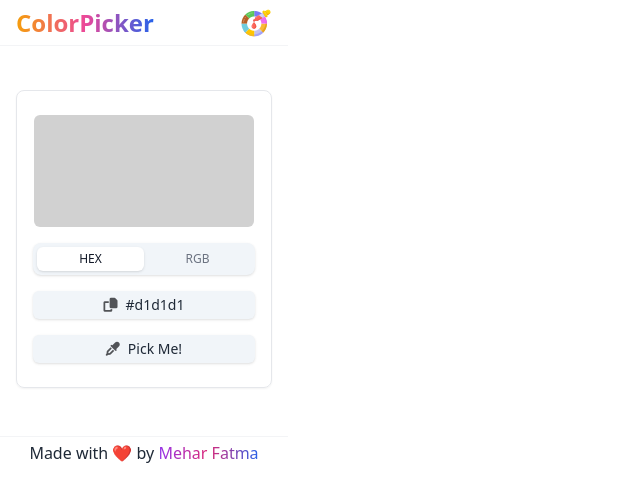
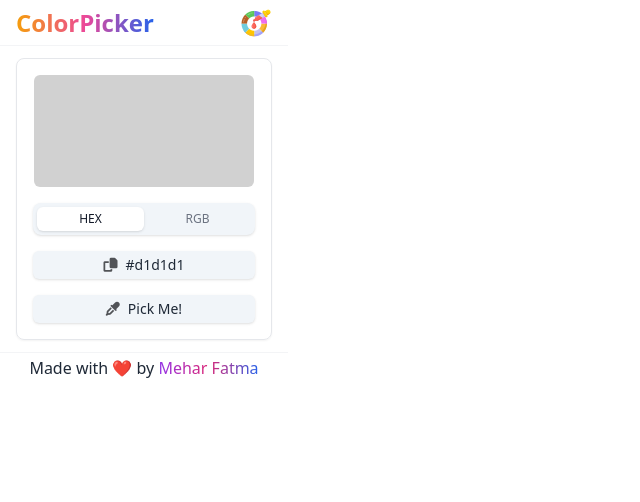
Before and after one commit to itsmeharfatma/ColorPicker-Extension, a React (Create React App) app: page / in a window 1280 px wide. Shown: the top 502 px of the page, without its empty margins (0-640 px from the left). Built offline with nearby package versions, Linux system fonts and the light colour scheme.

Commit message:
minor UI changes

```diff
--- a/src/App.js
+++ b/src/App.js
@@ -4,13 +4,13 @@ import Header from "./components/header";
 
 function App() {
   return (
-    <main className="w-72 h-[370px] text-center">
+    <main className="relative w-72 h-96 text-center">
       <Header />
       <hr className="h-px bg-gray-100 border-0" />
 
       <ColorPicker />
 
-      <hr className="h-px mb-0.5 bg-gray-100 border-0" />
+      <hr className="h-px bg-gray-100 border-0" />
       <Footer />
     </main>
   );
--- a/src/components/colorPicker.js
+++ b/src/components/colorPicker.js
@@ -26,7 +26,7 @@ const ColorPicker = () => {
   };
 
   return (
-    <div className="flex flex-col space-y-4 border border-gray-200 rounded-lg shadow-sm justify-center px-4 py-6 mt-11 mb-12 mx-4">
+    <div className="flex flex-col space-y-4 border border-gray-200 rounded-lg shadow-sm justify-center p-4 my-3 mx-4">
       <div
         className="w-[220px] h-28 rounded-md mx-auto"
         style={{ background: color }}
--- a/src/components/footer.js
+++ b/src/components/footer.js
@@ -1,8 +1,8 @@
 
 const Footer = () => {
     return (
-        <div className="text-[#1f2937] mt-1">
-            <div className="justify-center">
+        <div className="text-[#1f2937] mt-1 absolute bottom-1 w-full text-center">
+            <div>
                 Made with ❤️ by{" "}
                 <a rel="noreferrer" href="https://github.com/itsmeharfatma" target="_blank" className="from-purple-600 via-pink-600 to-blue-600 bg-gradient-to-r bg-clip-text text-transparent hover:underline">
                     Mehar Fatma
```
